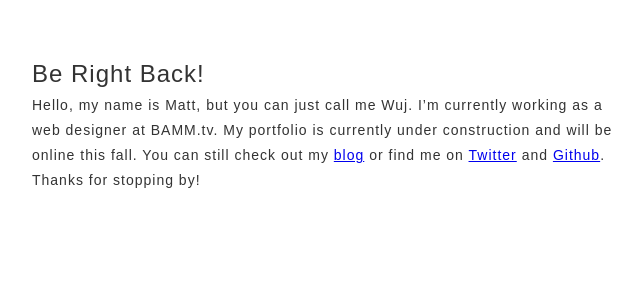
After one commit to sleep-drifter/phportfolio, a PHP site: page /index.html in a window 1280 px wide. The commit adds this page. Shown: the top 300 px of the page, without its empty margins (313-955 px from the left). Run offline with PHP 8.4, Linux system fonts and the light colour scheme; some libraries are stand-ins or nearby versions.

Commit message:
Removed Blog Description
Removed Blog Description

```diff
--- a/blog.php
+++ b/blog.php
@@ -33,7 +33,6 @@
 
       <div class="col-sm-8 col-sm-offset-2 regular_text" style="font-size:16px;">
 
-            <p id="blog-header">As my work increasingly revolves around digital media, I find even more value in manually recording visual ideas. The best part about drawing is filling up an entire sketchbook with pictures, doodles, and notes. Looking back on my sketches allows me to revisit concepts and rearrange them with a fresh perspective. Sketchbooks are a vital component of my design process and my online sketchbook provides a space to share my thoughts, procedures, art, and other jiberish that shape my artistic identity.</p>
 
 
 
--- a/css/main.css
+++ b/css/main.css
@@ -18,6 +18,7 @@
   color:#333;
   font-size: 18px;
   text-indent: 45px;
+  line-height: 26px;
 }
 iframe{
   margin:20px auto;
--- /dev/null
+++ b/index.html
@@ -0,0 +1,68 @@
+<!DOCTYPE html>
+<html lang="en">
+  <head>
+    <meta charset="utf-8">
+    <title>title</title>
+       <script type="text/javascript" src="//use.typekit.net/xrp7gva.js"></script>
+		<script type="text/javascript">try{Typekit.load();}catch(e){}</script>
+    <style type="text/css">
+
+#container{
+	max-width: 600px;
+	margin: 60px auto;
+}
+
+.h1,.h2,.h3,.h4,.h5,.h6{
+	color:#333;
+	font-size: 30px;
+	margin: 5px;
+	letter-spacing: 1px;
+	text-transform: capitalize;
+	font-weight: 300;
+}
+
+.p2{
+	color:#333;
+	font-size: 14px;
+	margin: 5px;
+	letter-spacing: 1px;
+}
+
+p{
+	line-height: 25px;
+	margin-bottom: 20px !important;
+}
+
+
+.h5{
+	font-family: "effra", sans-serif;
+	font-size: 24px;
+	font-weight: 400;
+}
+
+
+.p2{
+	font-family: "ubuntu-mono", sans-serif;
+	font-weight: 400;
+	font-size: 14px;
+}
+
+
+    </style>
+    <!--
+    <script src="js/script.js"></script>
+    -->
+
+
+
+  </head>
+  <body>
+  <div id="container">
+
+    <h1 class="h5">Be Right Back!</h1>
+    <p class="p2">Hello, my name is Matt, but you can just call me Wuj. I’m currently working as a web designer at BAMM.tv. My portfolio is currently under construction and will be online this fall. You can still check out my <a href="blog.php">blog</a> or find me on <a href="https://twitter.com/m_wuj">Twitter</a> and <a href="https://github.com/mwujek">Github</a>. Thanks for stopping by!</p>
+
+
+  </div>
+  </body>
+</html>
```
